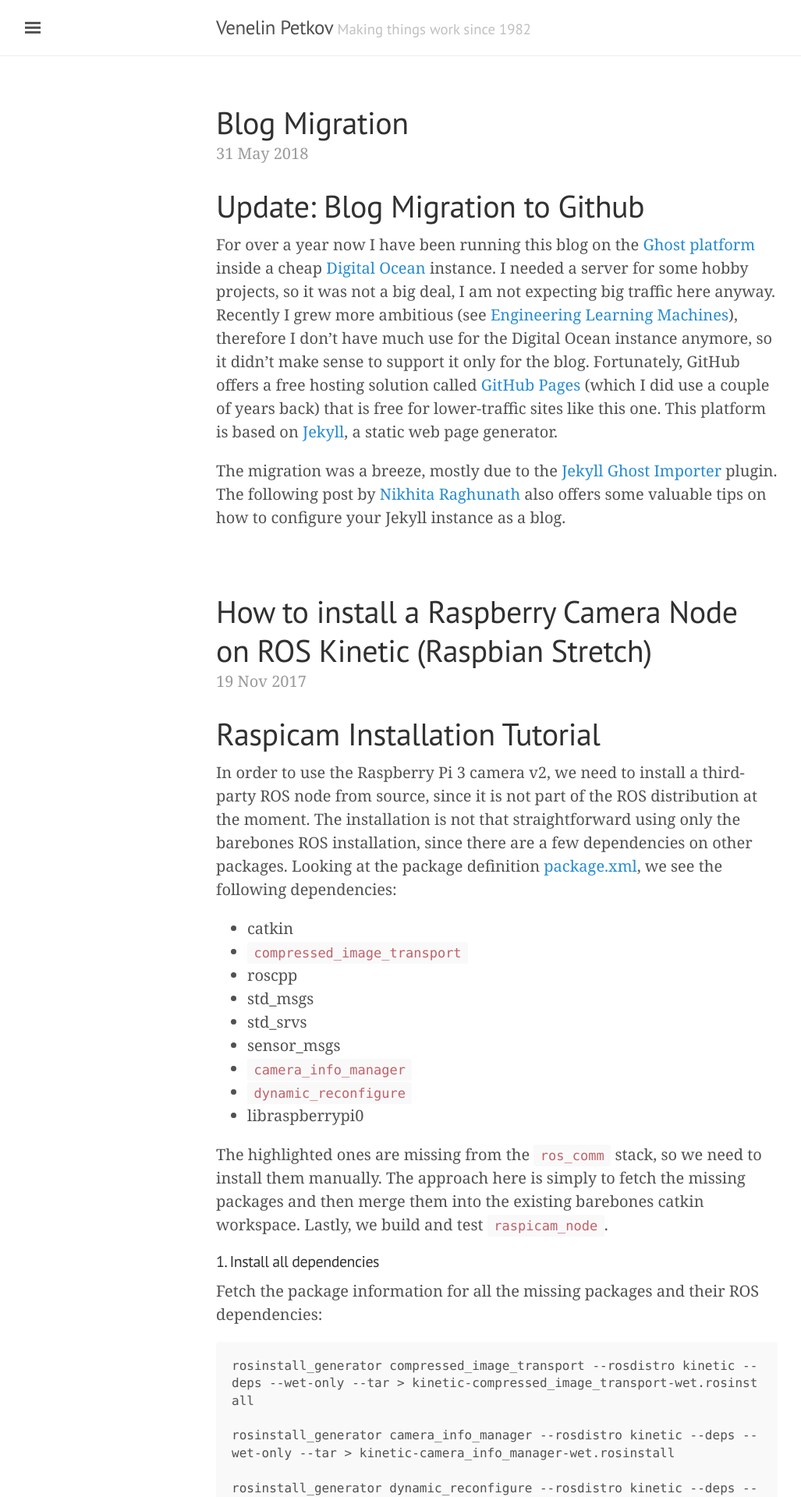
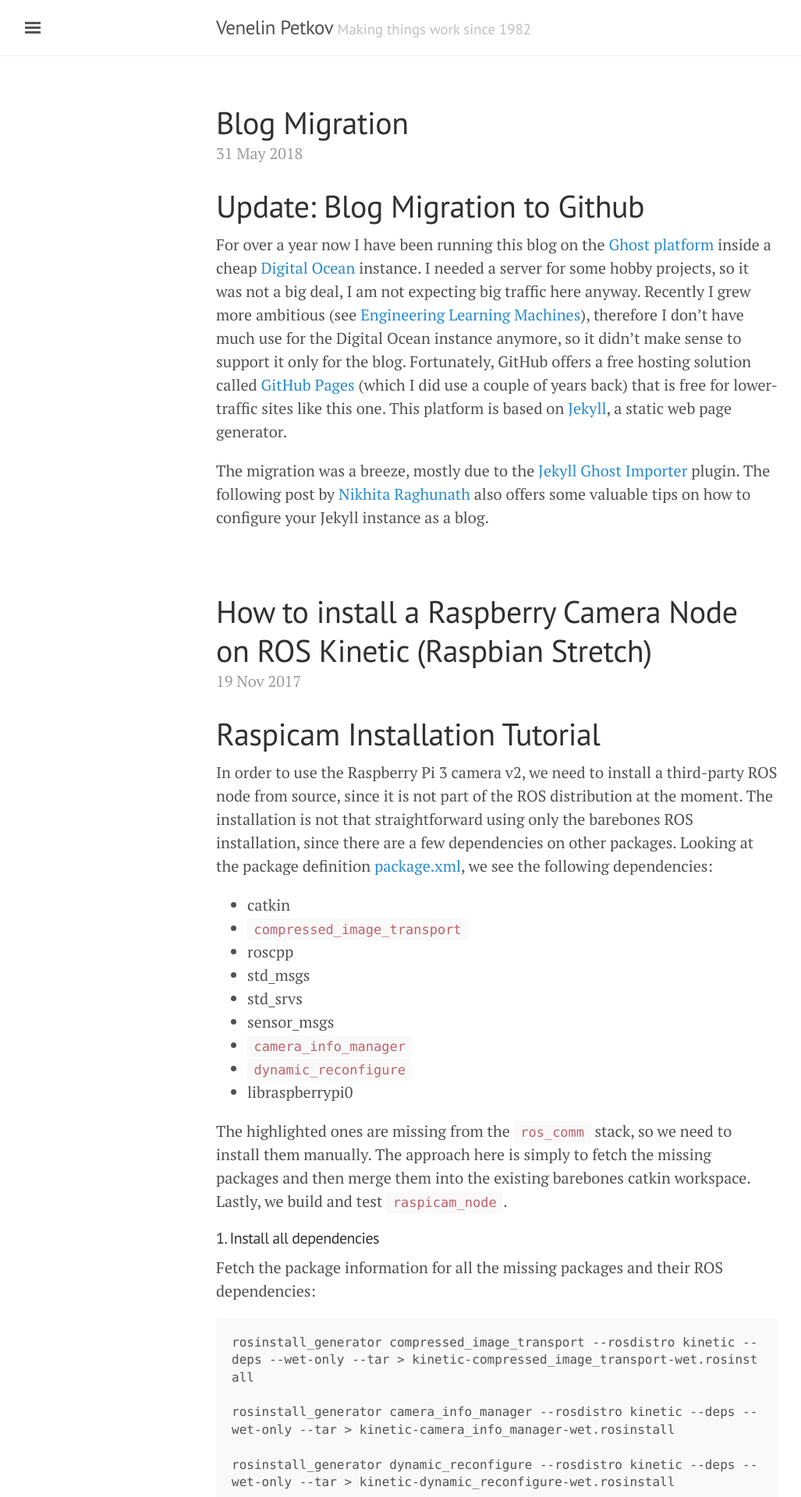
Before and after one commit to rseed42/blog, a Jekyll site: the page built from index.html, in a window 1280 px wide. Shown: the top 1920 px of the page at 78% size, without its empty margins (3-1030 px from the left). Built offline with Jekyll 4.4.1, drawn with Linux system fonts in a browser that asks for light colours; nearby versions of some CDN libraries; some web fonts are replaced; the list of posts is cut into pages by our own code.

Commit message:
Changed font to PT serif

```diff
--- a/_includes/head.html
+++ b/_includes/head.html
@@ -30,7 +30,7 @@
   <meta http-equiv="content-type" content="text/html; charset=utf-8">
 
   <link rel="stylesheet" href="//maxcdn.bootstrapcdn.com/font-awesome/4.3.0/css/font-awesome.min.css">
-  <link href="https://fonts.googleapis.com/css?family=Average" rel="stylesheet">
+  <link href="https://fonts.googleapis.com/css?family=PT%20Serif" rel="stylesheet">
 
   <!-- Enable responsiveness on mobile devices-->
   <meta name="viewport" content="width=device-width, initial-scale=1.0, maximum-scale=1">
--- a/public/css/lanyon.css
+++ b/public/css/lanyon.css
@@ -41,7 +41,7 @@ body {
 }
 
 html {
-  font-family: "Average", Georgia, "Times New Roman", serif;
+  font-family: "PT Serif", Georgia, "Times New Roman", serif;
 }
 
 h1, h2, h3, h4, h5, h6 {
```
